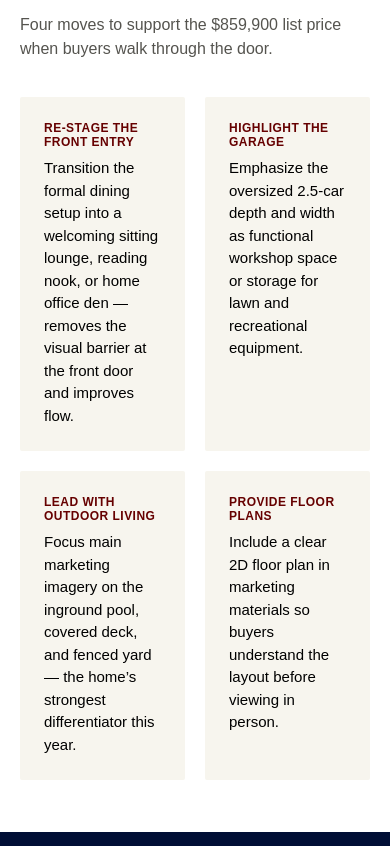
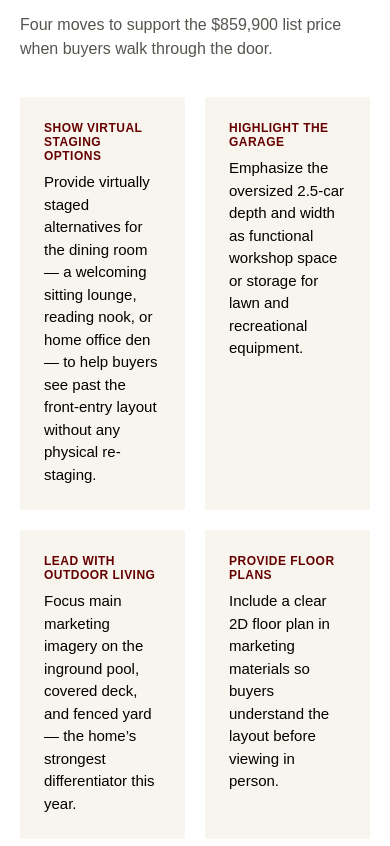
Before and after one commit to Remaxmobility/114-old-field-lane, a plain HTML site: page index.html in a window 390 px wide. Shown: the part 4445-5291 px from the top of the page. Drawn offline with Linux system fonts and the light colour scheme.

Commit message:
Fix mobile responsiveness and reword staging recommendation
Add missing viewport meta tag so the page scales correctly on phones
instead of rendering at desktop width. Also reword the first staging
tip from physical re-staging to virtual staging options for the
dining room, since the seller won't be re-staging in person.

Co-Authored-By: Claude Sonnet 5 <noreply@anthropic.com>
Claude-Session: https://claude.ai/code/session_018fTSTGV8M6MauoDkaKfxdA

```diff
--- a/index.html
+++ b/index.html
@@ -1,5 +1,5 @@
 <title>114 Old Field Lane</title>
-<meta name="claude:viewport-fit-sides" content="cover">
+<meta name="viewport" content="width=device-width, initial-scale=1">
 <style>
   /* Layout: stacked report sections alternating navy/cream bands, per the
      RE/MAX Advantage design system — Gotham type, brand palette, 2px radius,
@@ -264,8 +264,8 @@
 
     <div style="display:grid;grid-template-columns:repeat(2,1fr);gap:20px;" class="kpi-grid">
       <div style="background:var(--color-bg);padding:24px;border-radius:var(--radius-sm);">
-        <p style="margin:0 0 8px;font-size:12px;font-weight:700;letter-spacing:var(--tracking-wide);text-transform:uppercase;color:var(--remax-dark-red);">Re-stage the front entry</p>
-        <p style="margin:0;font-size:15px;font-weight:400;line-height:var(--leading-normal);color:var(--color-fg1);">Transition the formal dining setup into a welcoming sitting lounge, reading nook, or home office den &mdash; removes the visual barrier at the front door and improves flow.</p>
+        <p style="margin:0 0 8px;font-size:12px;font-weight:700;letter-spacing:var(--tracking-wide);text-transform:uppercase;color:var(--remax-dark-red);">Show virtual staging options</p>
+        <p style="margin:0;font-size:15px;font-weight:400;line-height:var(--leading-normal);color:var(--color-fg1);">Provide virtually staged alternatives for the dining room &mdash; a welcoming sitting lounge, reading nook, or home office den &mdash; to help buyers see past the front-entry layout without any physical re-staging.</p>
       </div>
       <div style="background:var(--color-bg);padding:24px;border-radius:var(--radius-sm);">
         <p style="margin:0 0 8px;font-size:12px;font-weight:700;letter-spacing:var(--tracking-wide);text-transform:uppercase;color:var(--remax-dark-red);">Highlight the garage</p>
```
